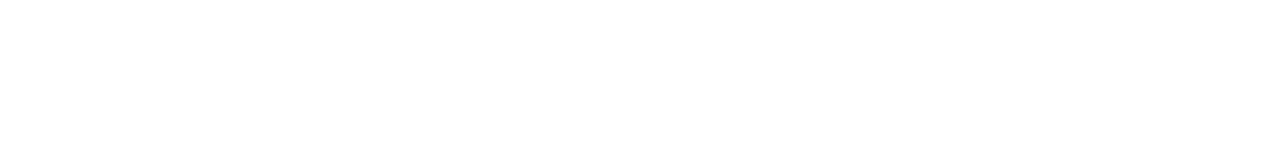
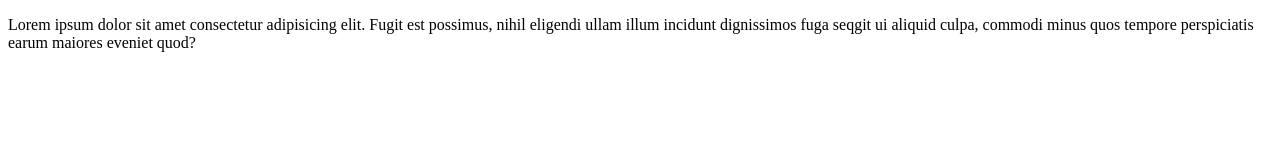
Before and after one commit to dayadillin/my-revision-website, a plain HTML site: page index.html in a window 1280 px wide. Drawn offline with Linux system fonts and the light colour scheme.

Commit message:
addeded  lorem elpum dolor

```diff
--- a/index.html
+++ b/index.html
@@ -6,6 +6,6 @@
     <title>REVISION WEBSITE</title>
 </head>
 <body>
-
+    <p>Lorem ipsum dolor sit amet consectetur adipisicing elit. Fugit est possimus, nihil eligendi ullam illum incidunt dignissimos fuga seqgit ui aliquid culpa, commodi minus quos tempore perspiciatis earum maiores eveniet quod?</p>
 </body>
 </html>
```
